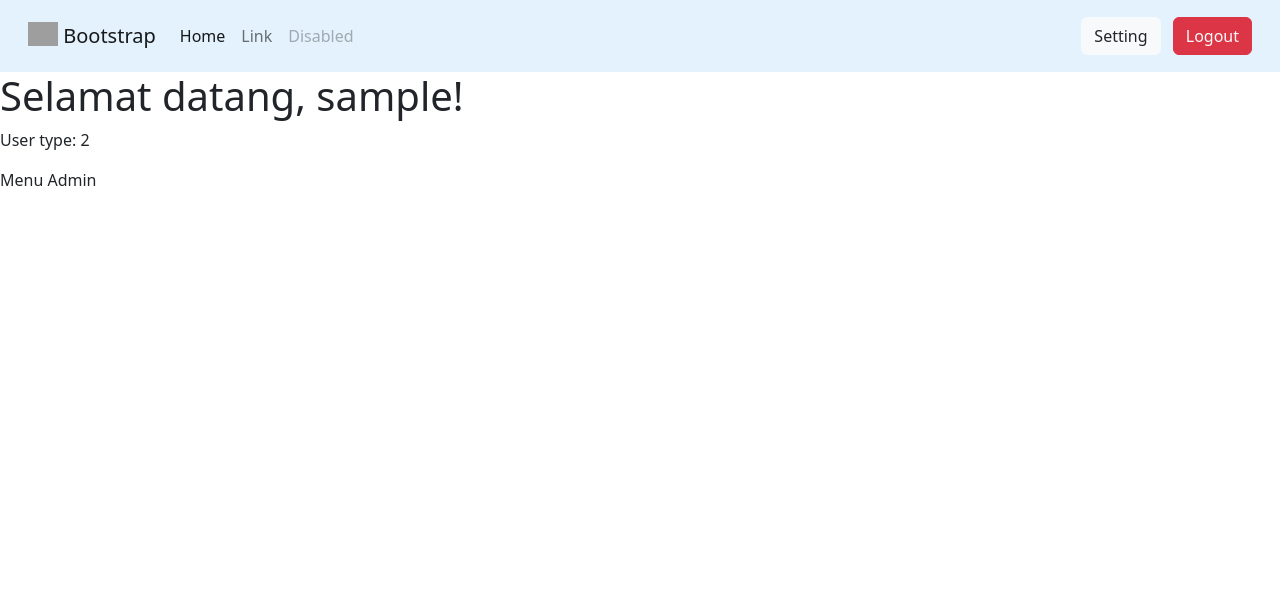
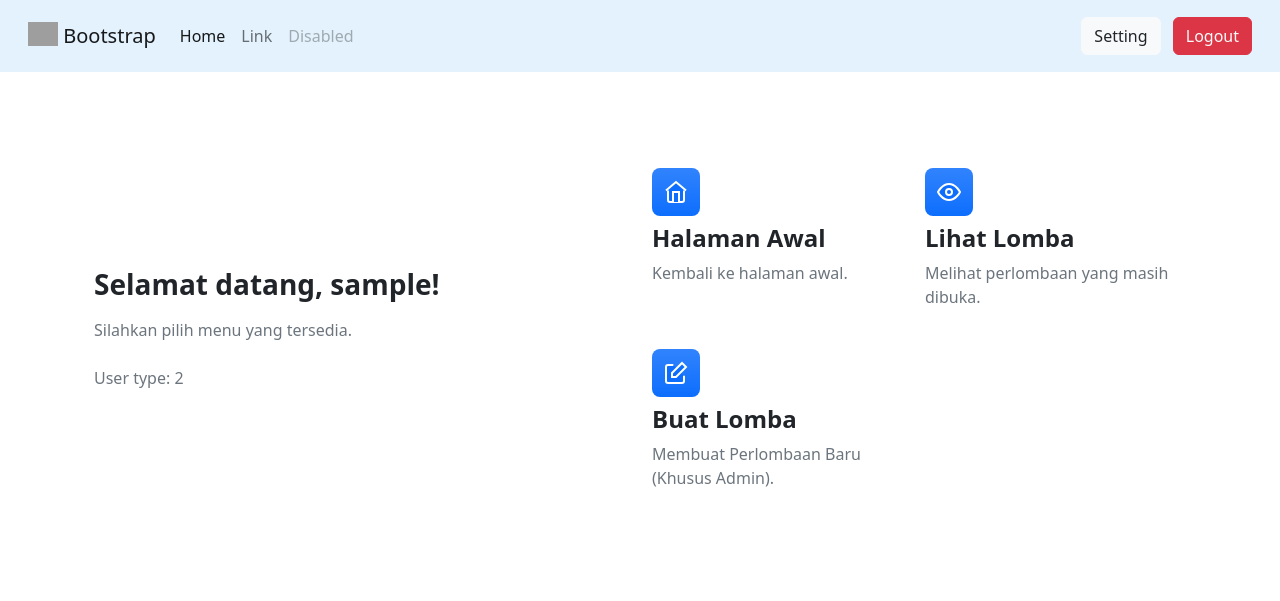
Before and after one commit to PBP22-23-C-11/PTS-Kelompok-C11, a Django app: page /lomba/ in a window 1280 px wide. Shown: the top 601 px of the page. Run offline with Django 4.2, Linux system fonts and the light colour scheme; the visitor is signed in with stand-in values (Sample User, id 1); data that the repository does not hold is empty; grey boxes are pictures that could not be loaded.

Commit message:
update lomba

```diff
--- a/lomba/templates/lomba.html
+++ b/lomba/templates/lomba.html
@@ -2,27 +2,106 @@
 
 {% block meta %}
 <title>Perlombaan</title>
+
+<style>
+
+.feature-icon-small {
+  width: 3rem;
+  height: 3rem;
+  stroke: currentcolor;
+  stroke-width: 2;
+  fill: #0d6efd;
+}
+
+</style>
 {% endblock meta %}
 
 {% block content %}
 
+<svg xmlns="http://www.w3.org/2000/svg" style="display: none;">
+    <symbol id="home" viewBox="0 0 24 24">
+        <path d="M20 9v11a2 2 0 0 1-2 2H6a2 2 0 0 1-2-2V9"/>
+        <path d="M9 22V12h6v10M2 10.6L12 2l10 8.6"/>
+    </symbol>
+
+    <symbol id="addnew" viewBox="0 0 24 24">
+        <path d="M20 14.66V20a2 2 0 0 1-2 2H4a2 2 0 0 1-2-2V6a2 2 0 0 1 2-2h5.34"></path>
+        <polygon points="18 2 22 6 12 16 8 16 8 12 18 2"></polygon>
+    </symbol>
+
+    <symbol id="lihatLomba" viewBox="0 0 24 24">
+        <path d="M1 12s4-8 11-8 11 8 11 8-4 8-11 8-11-8-11-8z"></path>
+        <circle cx="12" cy="12" r="3"></circle>
+    </symbol>
+</svg>
+
 {% if user.is_authenticated %}
-    <h1>Selamat datang, {{ user.username }}!</h1>
-    <p>User type: {{ check }}</p>
+<div class="container px-4 py-5">
 
-    {% if check == 0 %}
-        <p>Menu UMKM</p>
-    {% elif check == 1 %}
-        <p>Menu Customer</p>
-    {% elif check == 2 %}
-        <p>Menu Admin</p>
-    {% else %}
-        <p>Menu None Type</p>
-    {% endif %}
+    <div class="row row-cols-1 row-cols-md-2 align-items-md-center g-5 py-5">
+        <div class="d-flex flex-column align-items-start gap-2">
+            <h3 class="fw-bold">Selamat datang, {{ user.username }}!</h3>
+            <p class="text-muted">Silahkan pilih menu yang tersedia.</p>
+            <p class="text-muted">User type: {{ check }}</p>
+        </div>
+
+        <div class="row row-cols-1 row-cols-sm-2 g-4">
+            <div class="d-flex flex-column gap-2">
+                <div
+                class="feature-icon-small d-inline-flex align-items-center justify-content-center text-bg-primary bg-gradient fs-4 rounded-3">
+                <svg class="bi" width="1em" height="1em">
+                    <use xlink:href="#home" />
+                </svg>
+                </div>
+                <h4 class="fw-semibold mb-0"><a class="link-dark text-decoration-none" href="../">Halaman Awal</a></h4>
+                <p class="text-muted">Kembali ke halaman awal.</p>
+            </div>
+
+            <div class="d-flex flex-column gap-2">
+                <div
+                class="feature-icon-small d-inline-flex align-items-center justify-content-center text-bg-primary bg-gradient fs-4 rounded-3">
+                <svg class="bi" width="1em" height="1em">
+                    <use xlink:href="#lihatLomba" />
+                </svg>
+                </div>
+                <h4 class="fw-semibold mb-0"><a class="link-dark text-decoration-none" href="all/">Lihat Lomba</a></h4>
+                <p class="text-muted">Melihat perlombaan yang masih dibuka.</p>
+            </div>
+
+            {% if check == 2 %}
+            <div class="d-flex flex-column gap-2">
+                <div
+                class="feature-icon-small d-inline-flex align-items-center justify-content-center text-bg-primary bg-gradient fs-4 rounded-3">
+                <svg class="bi" width="1em" height="1em">
+                    <use xlink:href="#addnew" />
+                </svg>
+                </div>
+                <h4 class="fw-semibold mb-0"><a class="link-dark text-decoration-none" href="buat/">Buat Lomba</a></h4>
+                <p class="text-muted">Membuat Perlombaan Baru (Khusus Admin).</p>
+            </div>
+            {% endif %}
+
+    </div>
+</div>
 
 {% else %}
-    <p>Silahkan login terlebih dahulu untuk melihat halaman ini</p>
-    <button><a href="../login/">Login</a></button>
+<div class="text-center" style="height: calc(100vh - 72px);">
+    <div class="cover-container d-flex w-100 h-100 p-3 mx-auto flex-column">
+        <header class="mb-auto"></header>
+
+        <main class="px-3">
+            <h1>Selamat datang pada halaman Lomba</h1>
+            <p class="lead">Silahkan login terlebih dahulu untuk melihat halaman ini</p>
+            <p class="lead">
+                <a href="../login/" class="btn btn-lg btn-primary">Login</a>
+            </p>
+        </main>
+
+        <footer class="mt-auto text-black-50">
+            <p>Cover template for <a href="https://getbootstrap.com/">Bootstrap</a>, by <a href="https://twitter.com/mdo">@mdo</a>, customized by <a href="https://github.com/kevin-alex-12">Kevin Alexander</a>.</p>
+        </footer>
+    </div>
+</div>
 {% endif %}
 
 {% endblock content %}
--- a/lomba/views.py
+++ b/lomba/views.py
@@ -15,7 +15,6 @@ def show_lomba(request):
     return render(request, "lomba.html", context)
 
 # Khusus admin selesai
-# Tinggal perbaiki template
 @login_required(login_url='/login')
 @admin_required
 def buat_lomba(request):
@@ -68,8 +67,6 @@ def vote_lomba(request, id):
 
         return redirect('lomba:all_lomba')
 
-    # return render(request, 'halamanvoting.html')
-
 # Tampilkan lomba
 def all_lomba(request):
     return render(request, 'halamandata.html')
@@ -90,6 +87,7 @@ def peserta_lomba_json(request, id):
 def data_lomba(request, id):
     lomba = Lomba.objects.get(id=id)
     detail = DetailLomba.objects.filter(lomba=lomba)
+    jumlah = len(detail)
     diPilih = 0
     check = 99
 
@@ -104,6 +102,7 @@ def data_lomba(request, id):
         'id': id,
         'sudahPilih': diPilih,
         'lomba': lomba,
+        'jumlahPeserta': jumlah,
     }
     return render(request, 'dataspes.html', context)
 
```
Also changed, not shown: lomba/templates/buatlomba.html (+38 -9 lines), lomba/templates/dataspes.html (+20 -1 lines), lomba/templates/halamandata.html (+10 -14 lines), lomba/templates/halamanvoting.html (deleted, +0 -12 lines).
